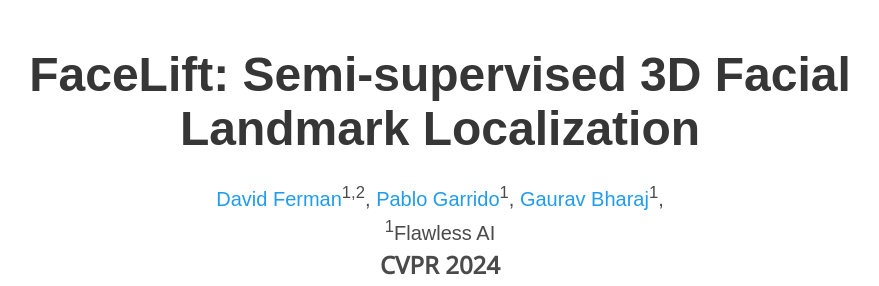
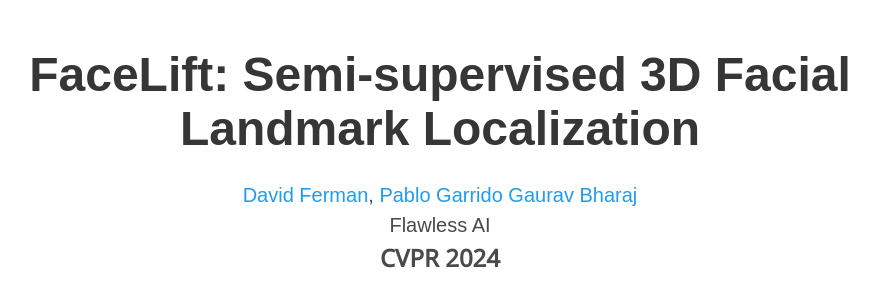
Before and after one commit to davidcferman/FaceLift, a plain HTML site: page index.html in a window 1280 px wide. Shown: the top 286 px of the page, without its empty margins (200-1079 px from the left). Drawn offline with nearby package versions, Linux system fonts and the light colour scheme; some icons are missing; a web font is replaced by a local one.

Commit message:
remove superscripts

```diff
--- a/index.html
+++ b/index.html
@@ -46,15 +46,15 @@
             <h1 class="title is-1 publication-title">FaceLift: Semi-supervised 3D Facial Landmark Localization</h1>
             <div class="is-size-5 publication-authors">
               <span class="author-block">
-                <a href="https://davidcferman.github.io/">David Ferman</a><sup>1,2</sup>, </span>
+                <a href="https://davidcferman.github.io/">David Ferman</a>, </span>
               <span class="author-block">
-                <a href="https://www.semanticscholar.org/author/Pablo-Garrido/1644083971">Pablo Garrido</a><sup>1</sup>,</span>
+                <a href="https://www.semanticscholar.org/author/Pablo-Garrido/1644083971">Pablo Garrido</a></span>
               <span class="author-block">
-                <a href="https://gauravbharaj.github.io/">Gaurav Bharaj</a><sup>1</sup>,</span>
+                <a href="https://gauravbharaj.github.io/">Gaurav Bharaj</a></span>
             </div>
 
             <div class="is-size-5 publication-authors">
-              <span class="author-block"><sup>1</sup>Flawless AI</span>
+              <span class="author-block">Flawless AI</span>
             </div>
             <h1 style="font-size:24px;font-weight:bold">CVPR 2024</h1>
 
```
